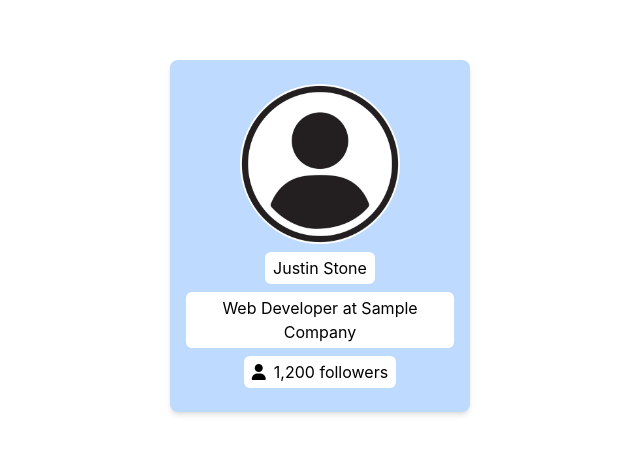
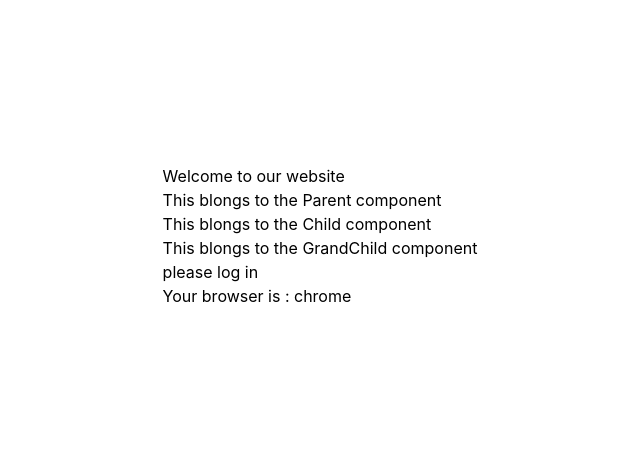
Before and after one commit to NargesHaidari/Daily-React-Practice, a React (Vite) app in the folder React-practice/: page / in a window 1280 px wide. Shown: the part 164-618 px from the top of the page, without its empty margins (320-960 px from the left). Built offline with nearby package versions, Linux system fonts and the light colour scheme.

Commit message:
learn Context API in React

```diff
--- a/React-practice/src/App.jsx
+++ b/React-practice/src/App.jsx
@@ -1,10 +1,14 @@
 
-import Example from './components/Example.jsx'
+import Parent from './components/Parent.jsx';
+import { AppDataProvider } from './NewContext.jsx';
 
 export default function App() {
   return (
+    <AppDataProvider>
       <div>
-        <Example />
+        <h1>Welcome to our website</h1>
+        <Parent />
       </div>
+    </AppDataProvider>
   );
 }
--- /dev/null
+++ b/React-practice/src/NewContext.jsx
@@ -0,0 +1,16 @@
+import { createContext } from "react";
+
+export const NewContext = createContext();
+
+export function AppDataProvider({ children }) {
+  const data = {
+    isLogin: false,
+    browser: "chrome",
+  };
+
+  return (
+    <NewContext.Provider value={data}>
+      {children}
+    </NewContext.Provider>
+  );
+}
--- /dev/null
+++ b/React-practice/src/components/Child.jsx
@@ -0,0 +1,11 @@
+
+import GrandChild from './GrandChild.jsx'
+
+export default function Child(){
+    return (
+        <>
+            <h2>This blongs to the Child component</h2>
+            <GrandChild/>
+        </>
+    )
+}
--- a/React-practice/src/components/Example.jsx
+++ /dev/null
@@ -1,16 +0,0 @@
-
-import user from '../assets/user.jpg'
-
-export default function Example(){
-    return (
-        <div className="flex flex-col items-center text-center gap-2 w-[260px] sm:w-[300px] shadow-md px-4 py-6 bg-blue-200 rounded-lg">
-            <img src={user} alt="profile-image" className='w-[60%] rounded-full'/>
-            <p className='px-2 py-1 bg-white rounded-md'>Justin Stone</p>
-            <p className='px-2 py-1 bg-white rounded-md'>Web Developer at Sample Company</p>
-            <div className='px-2 py-1 flex gap-2 bg-white rounded-md items-center'>
-                <i className="fa-solid fa-user"></i>
-                <span>1,200 followers</span>
-            </div>
-        </div>
-    )
-}
--- /dev/null
+++ b/React-practice/src/components/GrandChild.jsx
@@ -0,0 +1,16 @@
+
+import { useContext } from "react"
+import { NewContext } from "../NewContext"
+
+export default function GrandChild(){
+
+    let data = useContext(NewContext)
+
+    return (
+        <>
+            <h2>This blongs to the GrandChild component</h2>
+            <h3>{data.isLogin?'Welcome':'please log in'}</h3>
+            <h3>Your browser is : {data.browser}</h3>
+        </>
+    )
+}
--- /dev/null
+++ b/React-practice/src/components/Parent.jsx
@@ -0,0 +1,11 @@
+
+import Child from './Child.jsx'
+
+export default function Parent(){
+    return (
+        <>
+            <h2>This blongs to the Parent component</h2>
+            <Child/>
+        </>
+    )
+}
```
Also changed, not shown: 1 other file (tests, documents, lock files or other folders).
